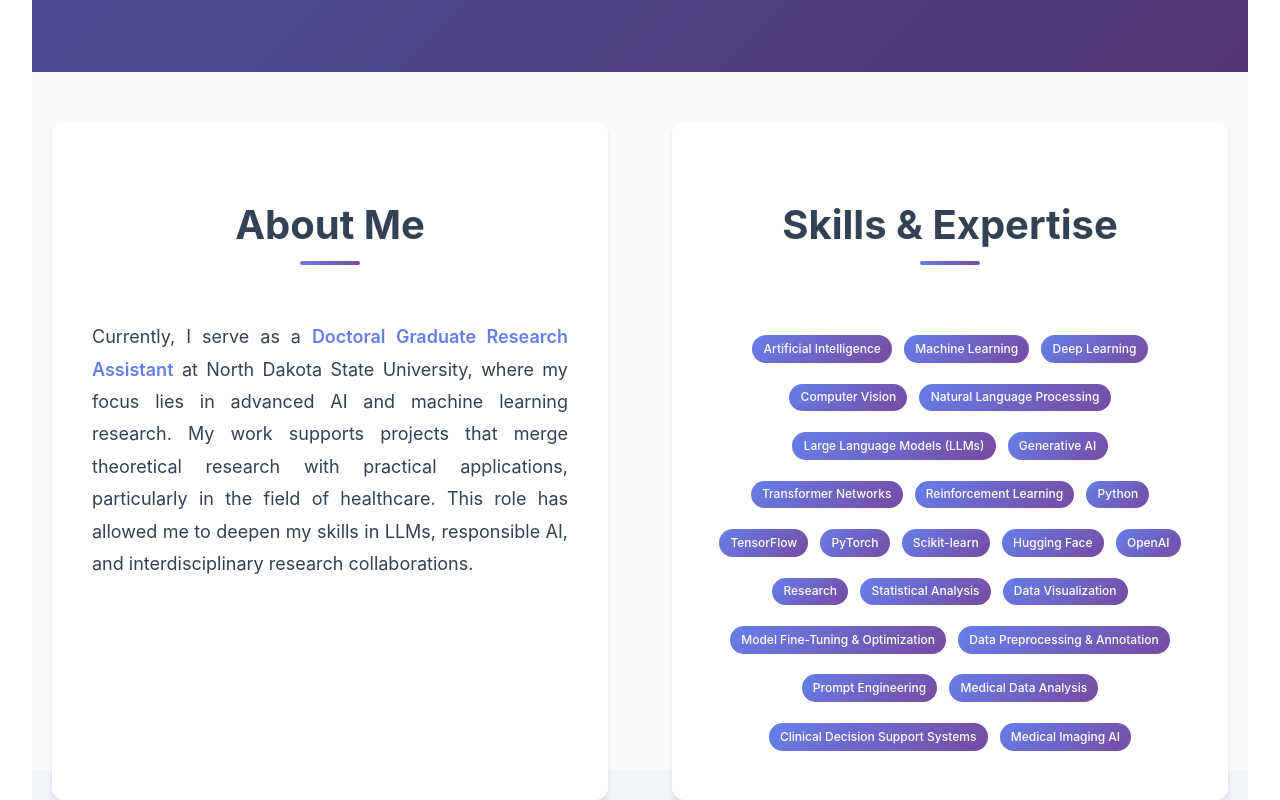
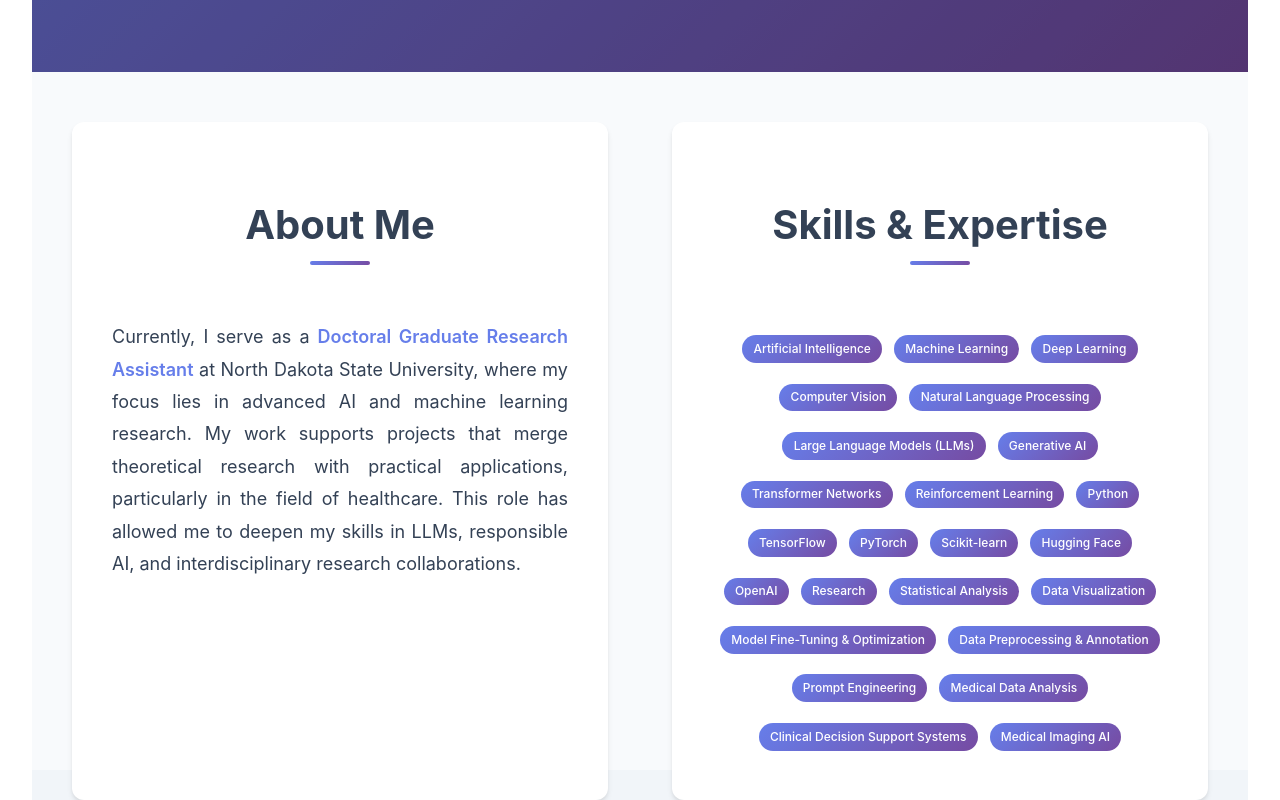
Before and after one commit to Akatzz12/Akatzz12.github.io, a React (Vite) app: page / in a window 1280 px wide. Shown: the part 560-1360 px from the top of the page. Built offline with nearby package versions, Linux system fonts and the light colour scheme.

Commit message:
Increase container max-width to reduce white space on sides throughout the page

```diff
--- a/src/components/Home.css
+++ b/src/components/Home.css
@@ -13,9 +13,9 @@
 
 /* Global Styles */
 .container {
-  max-width: 1200px;
+  max-width: 1400px;
   margin: 0 auto;
-  padding: 0 20px;
+  padding: 0 40px;
 }
 
 .section-title {
@@ -66,9 +66,9 @@
 .hero-container {
   position: relative;
   z-index: 2;
-  max-width: 1200px;
+  max-width: 1400px;
   margin: 0 auto;
-  padding: 0 20px;
+  padding: 0 40px;
   text-align: center;
 }
 
--- a/src/components/Navbar.css
+++ b/src/components/Navbar.css
@@ -10,7 +10,7 @@
 }
 
 .nav-container {
-  max-width: 1200px;
+  max-width: 1400px;
   margin: 0 auto;
   padding: 0 40px;
   display: flex;
```
